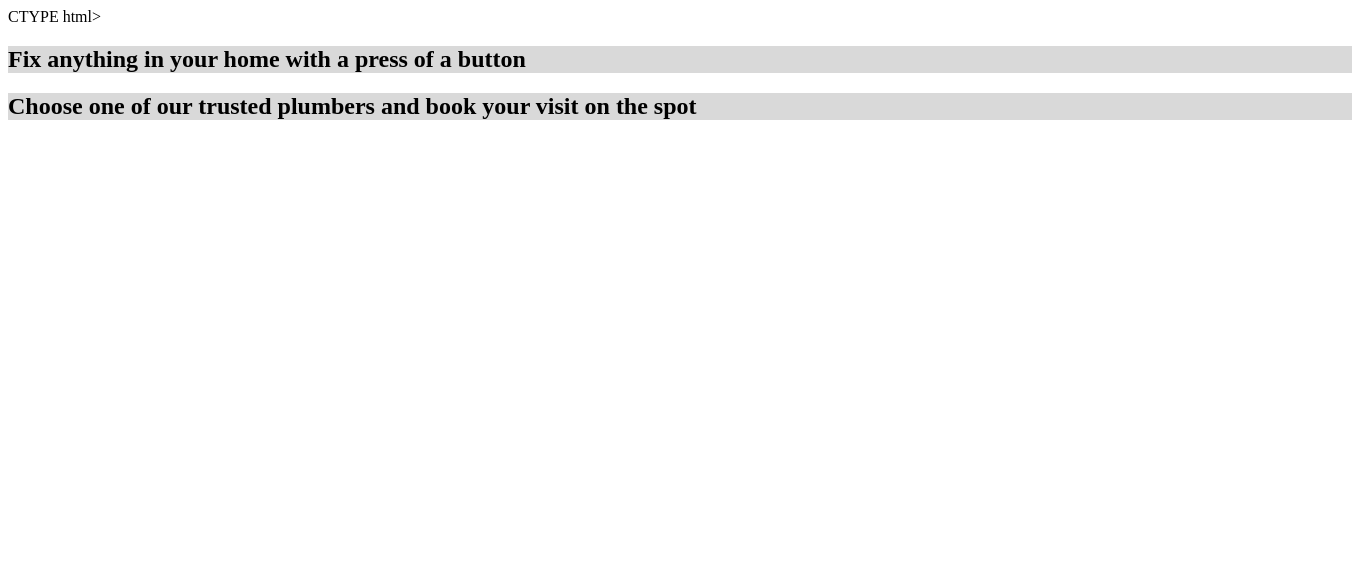
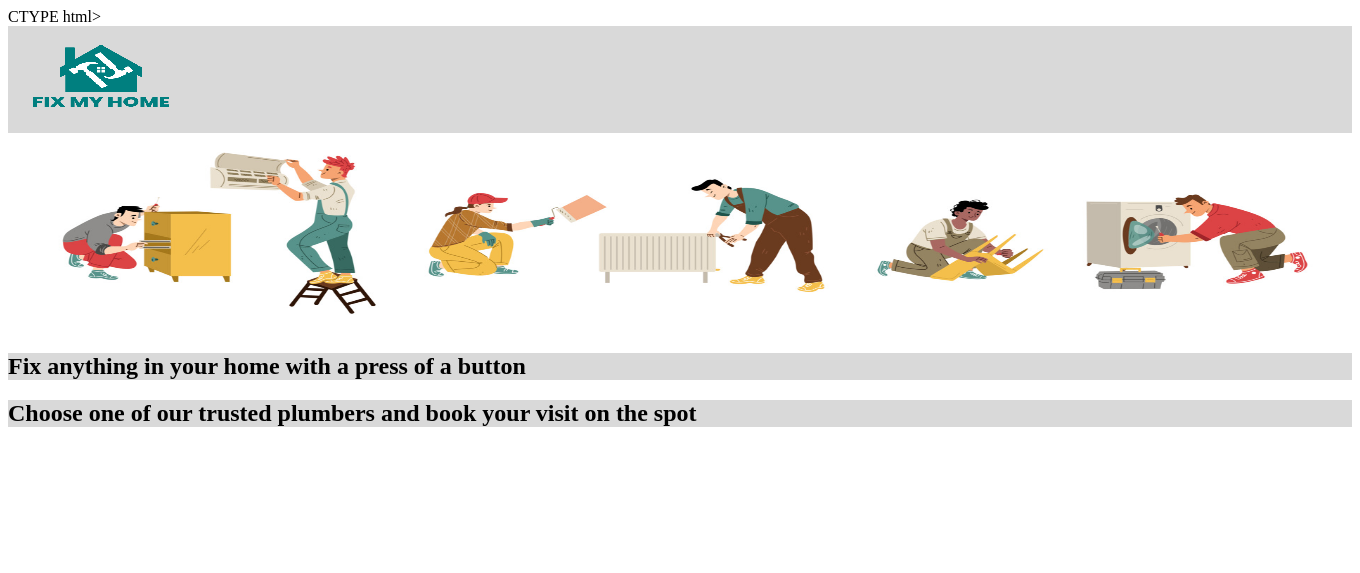
Before and after one commit to mostafazhrn/fixMyHome, a PHP site: page /templates/plumbers.php in a window 1360 px wide. Shown: the top 573 px of the page. Run offline with PHP 8.4, Linux system fonts and the light colour scheme.

Commit message:
add images to plumbers

```diff
--- a/templates/plumbers.php
+++ b/templates/plumbers.php
@@ -66,6 +66,13 @@ footer p {
 </style>
 </head>
 <body>
+<header style="background-color:rgb(217, 217, 217);">
+      <a href="../index.php"><img src="../static/images/fixMyHome1.png" /> </a>
+      <div class="logo"></div>
+    </header>
+        <img src="../static/images/vecteezyKlyaksun.jpg" class = "center" style="width:1350px; height:200px;
+                                        image-rendering: -moz-crisp-edges;
+                                        -ms-interpolation-mode: bicubic;"></img>
 
 <h2 style="background-color:#d9d9d9;">Fix anything in your home with a press of a button</h2>
 <h2 style="background-color:#d9d9d9;"> Choose one of our trusted plumbers and book your visit on the spot</h2>
```
